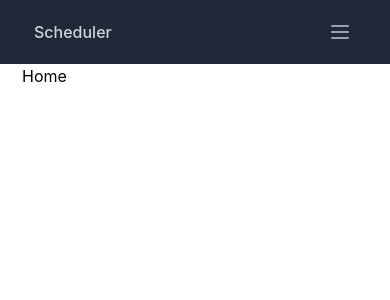
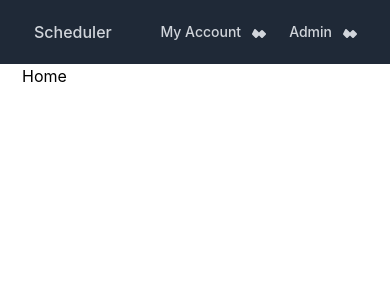
Before and after one commit to alex-bezruchko/scheduling-app, a React (Create React App) app in the folder client/: page / in a window 390 px wide. Shown: the top 300 px of the page. Built offline with nearby package versions, Linux system fonts and the light colour scheme.

Commit message:
remove unused mobile navbar menu

```diff
--- a/client/src/components/sections/Navbar.js
+++ b/client/src/components/sections/Navbar.js
@@ -32,7 +32,7 @@ const Navbar = () => {
                             <Link to="/" className="text-gray-300 hover:bg-gray-700 hover:text-white block px-3 py-2 rounded-md text-base font-medium">Scheduler</Link>
                         </div>
                         <div className="flex items-center">
-                            <div className="hidden md:block">
+                            <div className="md:block">
                                 <div className="relative inline-block text-left">
                                     <button type="button" className="flex text-gray-300 hover:bg-gray-700 hover:text-white px-3 py-2 rounded-md text-sm font-medium" id="options-menu" aria-expanded="true" aria-haspopup="true" onClick={toggleDropdown}>
                                         My Account
@@ -86,29 +86,12 @@ const Navbar = () => {
                                 </div>
                             </div>
 
-                            <div className="mr-2 flex md:hidden">
-                                <button onClick={toggleNavbar} type="button" className="bg-gray-800 inline-flex items-center justify-center p-2 rounded-md text-gray-400 hover:text-white hover:bg-gray-700 focus:outline-none focus:ring-2 focus:ring-offset-2 focus:ring-offset-gray-800 focus:ring-white">
-                                    <span className="sr-only">Open main menu</span>
-                                    <svg className={`${isOpen ? 'hidden' : 'block'} h-6 w-6`} xmlns="http://www.w3.org/2000/svg" fill="none" viewBox="0 0 24 24" stroke="currentColor" aria-hidden="true">
-                                        <path strokeLinecap="round" strokeLinejoin="round" strokeWidth={2} d="M4 6h16M4 12h16M4 18h16" />
-                                    </svg>
-                                    <svg className={`${isOpen ? 'block' : 'hidden'} h-6 w-6`} xmlns="http://www.w3.org/2000/svg" fill="none" viewBox="0 0 24 24" stroke="currentColor" aria-hidden="true">
-                                        <path strokeLinecap="round" strokeLinejoin="round" strokeWidth={2} d="M6 18L18 6M6 6l12 12" />
-                                    </svg>
-                                </button>
-                            </div>
                         </div>
                     </div>
                 </div>
 
-                {/* <div className={`${isOpen ? 'block' : 'hidden'} md:hidden`}>
-                    <div className="px-2 pt-2 pb-3 space-y-1 sm:px-3">
-                        <a href="#" className="text-gray-300 hover:bg-gray-700 hover:text-white block px-3 py-2 rounded-md text-base font-medium">Account</a>
-                        <a href="#" className="text-gray-300 hover:bg-gray-700 hover:text-white block px-3 py-2 rounded-md text-base font-medium">Appointment</a>
+            </nav>
 
-                    </div>
-                </div> */}
-            </nav>
         </>
     )
 }
```
